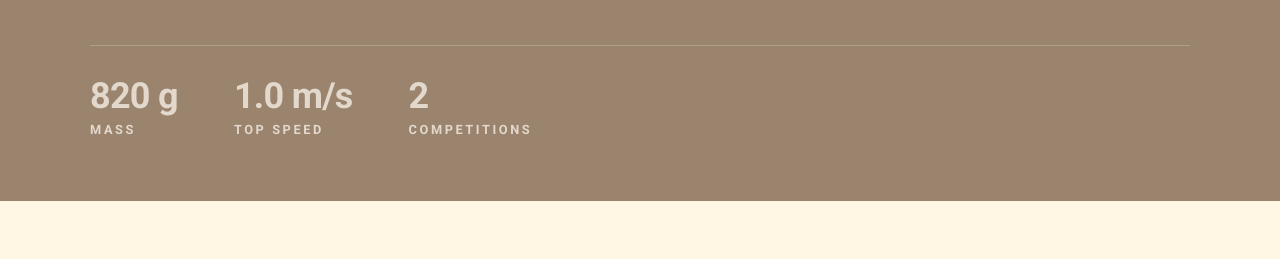
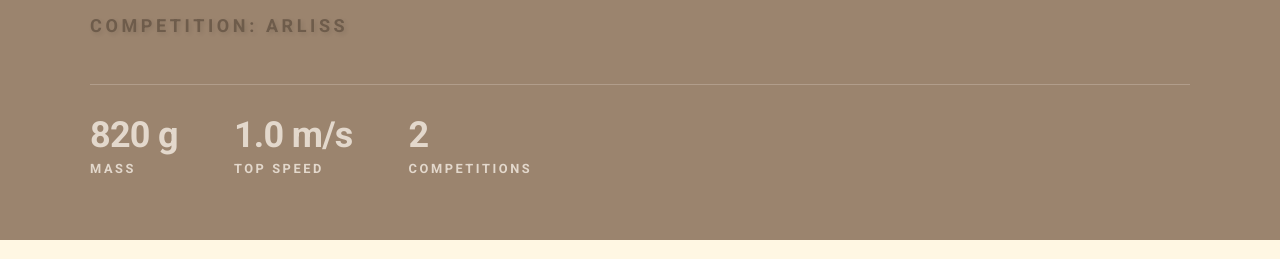
Before and after one commit to CanSatRoboticsClub/CanSatRoboticsClub.github.io, an Astro site: page /projects/rover in a window 1280 px wide. Shown: the part 259-518 px from the top of the page. Built offline with nearby package versions, Linux system fonts and the light colour scheme; Astro itself is replaced by a stand-in of ours.

Commit message:
comp now in page

```diff
--- a/src/pages/projects/[slug].astro
+++ b/src/pages/projects/[slug].astro
@@ -41,6 +41,9 @@ const teamLead = leaders.find(
 
                 <p class="payload-tagline">
                    {project.description}
+                </p>
+                <p class="eyebrow">
+                    COMPETITION: {project.competition}
                 </p>
 
                 <dl class="payload-stats">
@@ -134,7 +137,12 @@ const teamLead = leaders.find(
 </Layout>
 
 <style>
-    .crossnav-links {
+.eyebrow {
+    font-size: 18px;
+    text-shadow: 2px 2px 4px rgba(0, 0, 0, 0.1);
+}
+
+.crossnav-links {
     display: grid;
     grid-template-columns: repeat(2, 1fr);
     gap: 25px;
```
